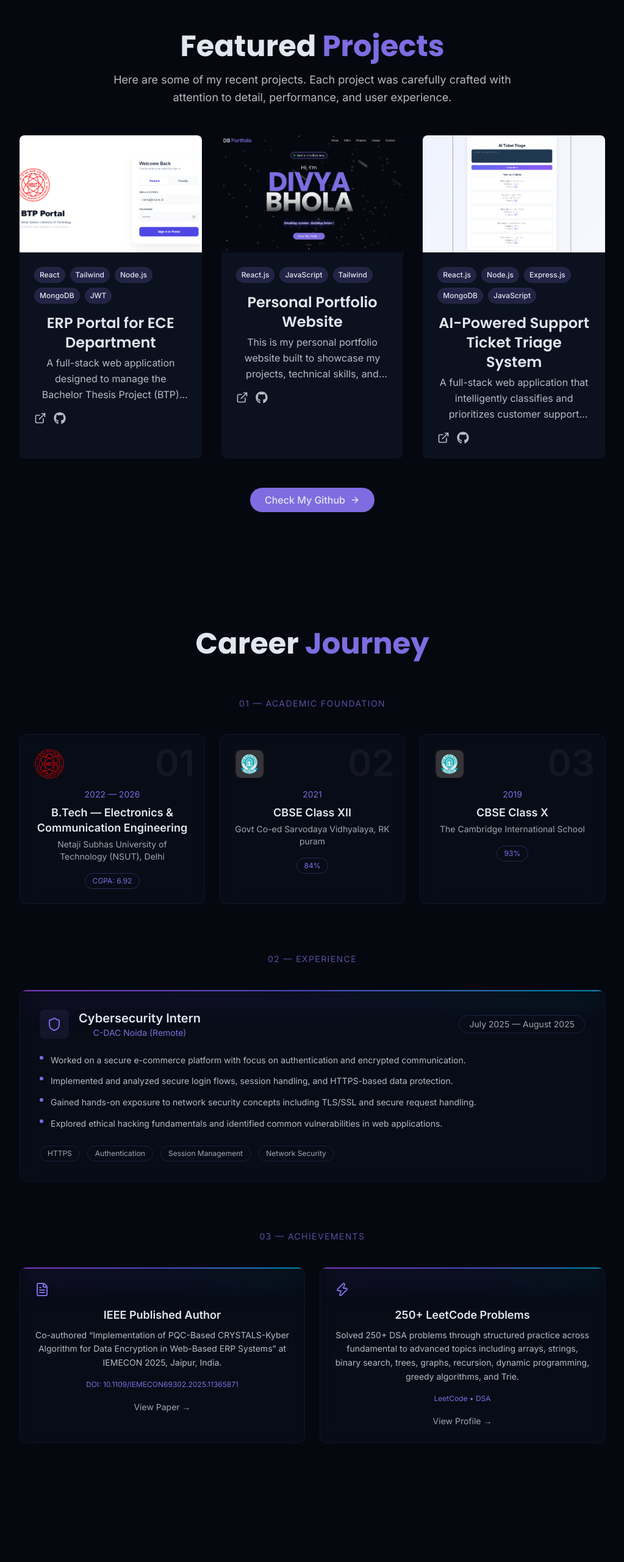
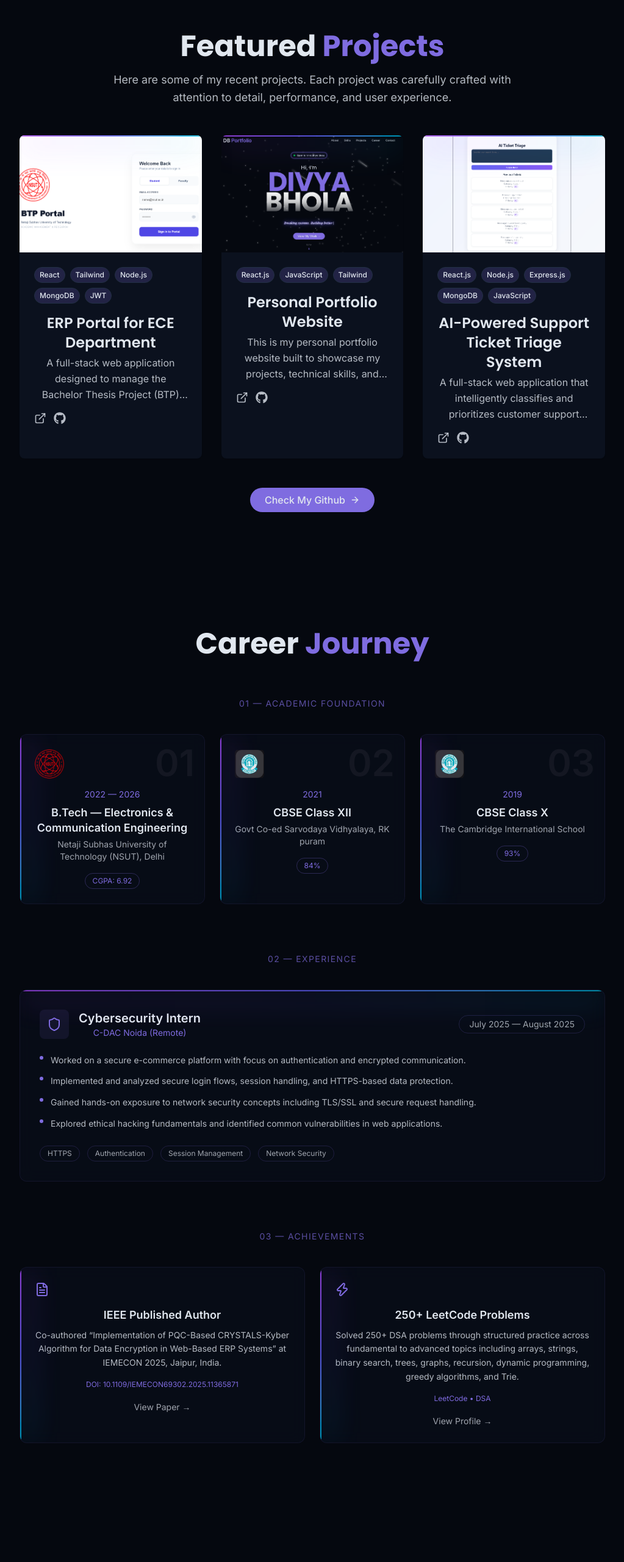
Before and after one commit to bholadivya/divya-portfolio, a React (Vite) app: page / in a window 1280 px wide. Shown: the part 2746-5308 px from the top of the page at 61% size, without its empty margins (128-1151 px from the left). Built offline with nearby package versions, Linux system fonts and the light colour scheme.

Commit message:
added glow on top and left in the edu proj n achievement section

```diff
--- a/src/components/AchievementSection.jsx
+++ b/src/components/AchievementSection.jsx
@@ -24,7 +24,6 @@ const achievements = [
 export const AchievementSection = () => {
   return (
     <div className="space-y-10">
-
       {/* Heading */}
       <div>
         <p className="text-sm tracking-widest text-primary/70 mb-2">
@@ -39,18 +38,18 @@ export const AchievementSection = () => {
             key={index}
             className="relative p-6 rounded-xl bg-card/50 backdrop-blur-md border border-primary/10 overflow-hidden hover:border-primary/30 transition-all duration-300"
           >
+            {/* glow */}
+            {/* 🔥 LEFT GLOW LINE */}
+            <div className="absolute left-0 top-0 h-full w-[2px] bg-gradient-to-b from-purple-500 via-indigo-500 to-cyan-500 opacity-80" />
 
-            {/* glow */}
-            <div className="absolute top-0 left-0 w-full h-[2px] bg-gradient-to-r from-purple-500 via-indigo-500 to-cyan-500 opacity-70" />
-            <div className="absolute top-0 left-0 w-full h-6 bg-gradient-to-r from-purple-500/20 via-indigo-500/20 to-cyan-500/20 blur-xl opacity-60" />
+            {/* 🔥 SOFT LEFT GLOW */}
+            <div className="absolute left-0 top-0 h-full w-6 bg-gradient-to-b from-purple-500/20 via-indigo-500/20 to-cyan-500/20 blur-xl opacity-60" />
 
             {/* Icon */}
             <div className="mb-4">{item.icon}</div>
 
             {/* Title */}
-            <h4 className="text-lg font-semibold mb-2">
-              {item.title}
-            </h4>
+            <h4 className="text-lg font-semibold mb-2">{item.title}</h4>
 
             {/* Description */}
             <p className="text-foreground/80 text-sm leading-relaxed mb-4">
@@ -58,9 +57,7 @@ export const AchievementSection = () => {
             </p>
 
             {/* Extra Info */}
-            <p className="text-xs text-primary mb-4">
-              {item.extra}
-            </p>
+            <p className="text-xs text-primary mb-4">{item.extra}</p>
 
             {/* Link */}
             <a
--- a/src/components/EducationSection.jsx
+++ b/src/components/EducationSection.jsx
@@ -44,6 +44,11 @@ export const EducationSection = () => {
             key={index}
             className="relative p-6 rounded-xl bg-card/50 backdrop-blur-md border border-primary/10 overflow-hidden group hover:border-primary/30 transition-all duration-300"
           >
+            {/* 🔥 LEFT GLOW LINE */}
+            <div className="absolute left-0 top-0 h-full w-[2px] bg-gradient-to-b from-purple-500 via-indigo-500 to-cyan-500 opacity-80" />
+
+            {/* 🔥 SOFT LEFT GLOW */}
+            <div className="absolute left-0 top-0 h-full w-6 bg-gradient-to-b from-purple-500/20 via-indigo-500/20 to-cyan-500/20 blur-xl opacity-60" />
             <span className="absolute right-4 top-4 text-6xl font-bold text-white/5 pointer-events-none">
               {item.id}
             </span>
--- a/src/components/ProjectSection.jsx
+++ b/src/components/ProjectSection.jsx
@@ -51,6 +51,11 @@ export const ProjectSection = () => {
               key={key}
               className="group relative bg-card rounded-lg overflow-hidden shadow-xs card-hover"
             >
+              {/* 🔥 Top Glow Line */}
+              <div className="absolute top-0 left-0 w-full h-[2px] bg-gradient-to-r from-purple-500 via-indigo-500 to-cyan-500 opacity-80" />
+
+              {/* 🔥 Soft Glow Spread */}
+              <div className="absolute top-0 left-0 w-full h-6 bg-gradient-to-r from-purple-500/20 via-indigo-500/20 to-cyan-500/20 blur-xl opacity-60 group-hover:opacity-100 transition-opacity duration-300" />
               <div className="h-48 overflow-hidden">
                 <img
                   src={project.image}
```
